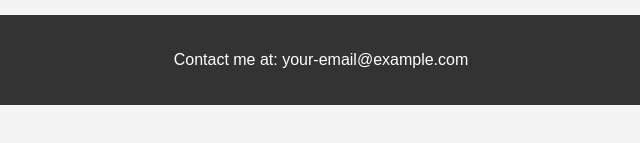
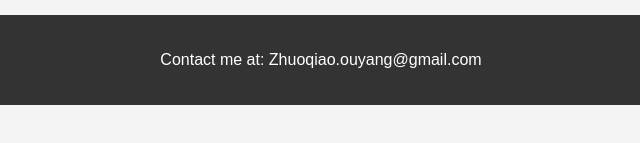
Before and after one commit to ZhuoqiaoO/ZhuoqiaoO.github.IO, a plain HTML site: page index.html in a window 1280 px wide. Shown: the part 391-534 px from the top of the page, 319-959 px from the left. Drawn offline with Linux system fonts and the light colour scheme.

Commit message:
Update index.html

```diff
--- a/index.html
+++ b/index.html
@@ -25,7 +25,7 @@
         </ul>
 
     <footer>
-        <p>Contact me at: your-email@example.com</p>
+        <p>Contact me at: Zhuoqiao.ouyang@gmail.com</p>
     </footer>
 </body>
 </html>
```
